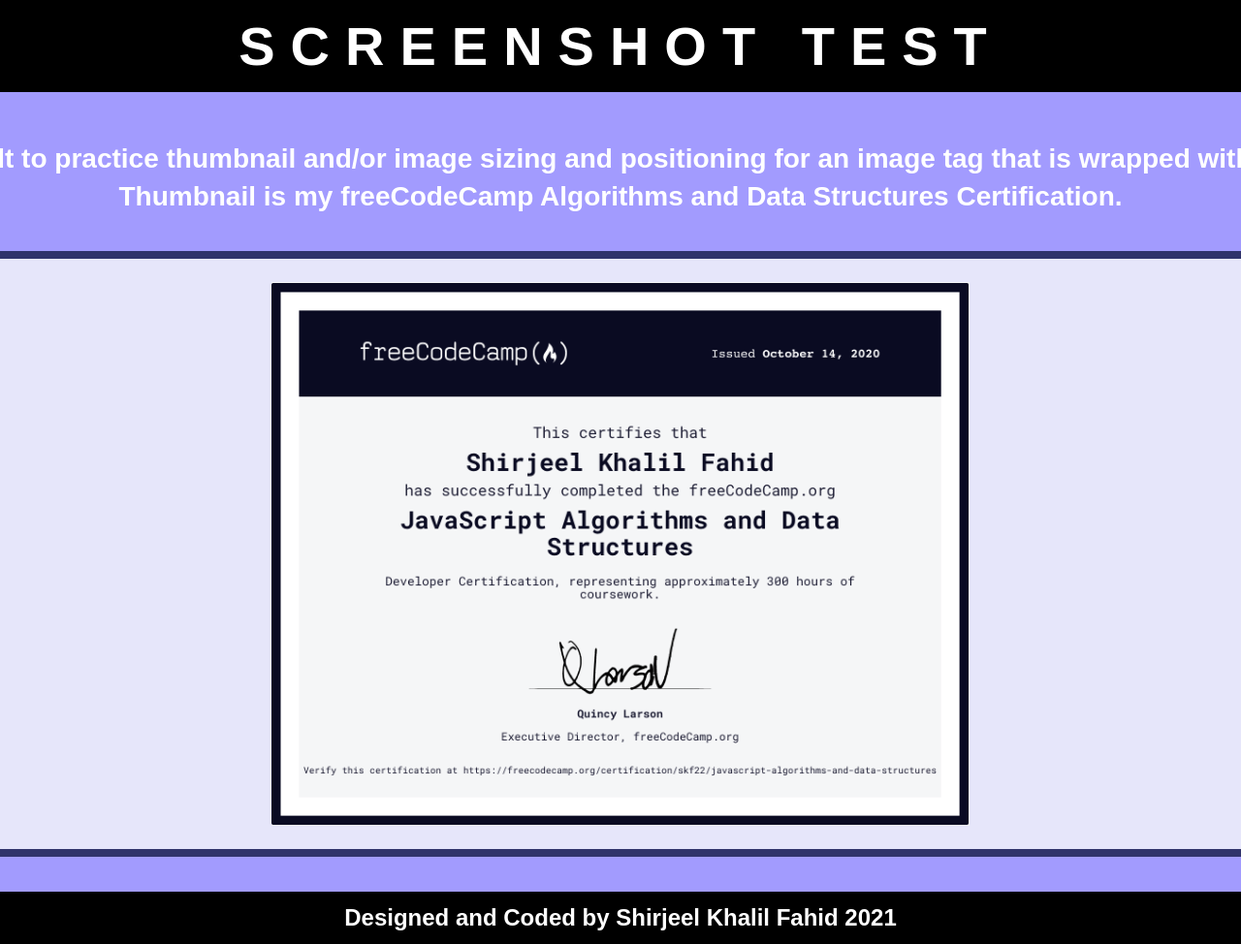
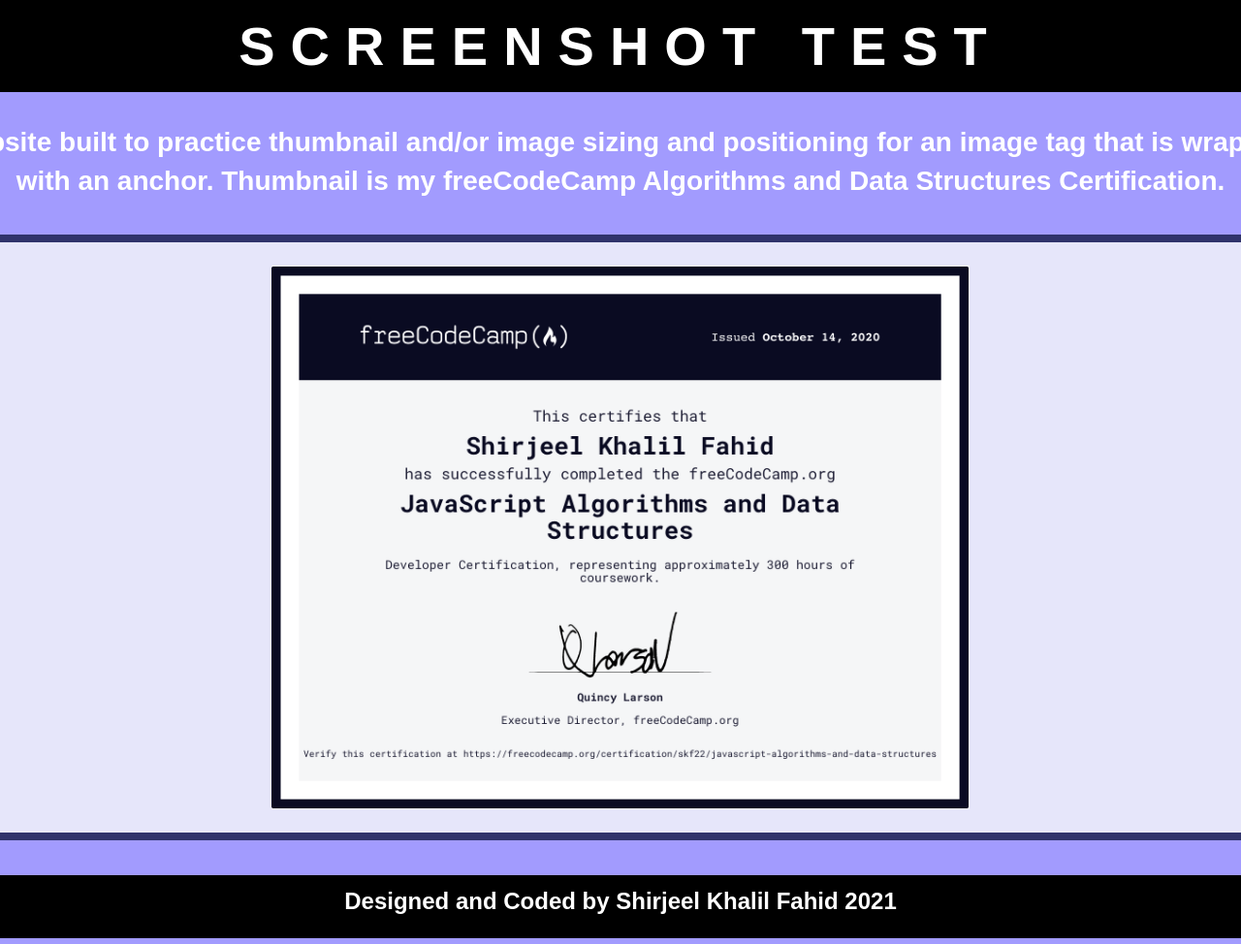
Before and after one commit to skf22/screenshot-test, a plain HTML site: page index.html in a window 1280 px wide. Shown: the top 974 px of the page at 97% size. Drawn offline with Linux system fonts and the light colour scheme; a web font is replaced by a local one.

Commit message:
resize sub-title and remove overflow hidden

```diff
--- a/style.css
+++ b/style.css
@@ -16,7 +16,7 @@
   color: #fff;
   font-weight: 700;
   text-align: center;
-  overflow: hidden;
+  overflow: scroll;
 }
 
 .title {
@@ -32,8 +32,8 @@
 
 .sub-text {
   font-size: 1.75rem;
-  margin: 0.75em 0 0em;
-  width: 60em;
+  margin: 0.15em 0 0em;
+  width: 50em;
   line-height: 1.4;
 }
 
@@ -65,7 +65,7 @@
 
 .tag {
   margin: 1em 0 0;
-  padding: 0.55em 0;
+  padding: 0.55em 0 1em;
   width: 100%;
   background: black;
   justify-content: center;
```
